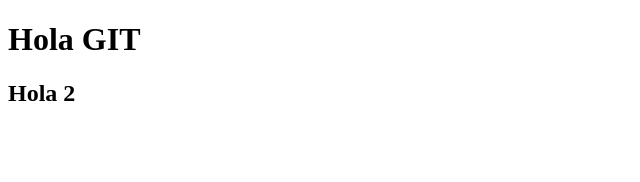
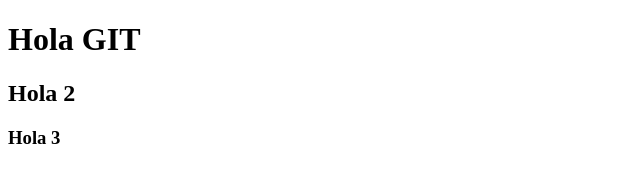
Before and after one commit to nancyB3rnal/DWY4101_S1, a plain HTML site: page index.html in a window 1280 px wide. Shown: the full height of the page, 0-640 px from the left. Drawn offline with Linux system fonts and the light colour scheme.

Commit message:
agregué h3

```diff
--- a/index.html
+++ b/index.html
@@ -9,5 +9,6 @@
 <body>
     <h1>Hola GIT</h1>
     <h2>Hola 2</h2>
+    <h3>Hola 3</h3>
 </body>
 </html>
```
